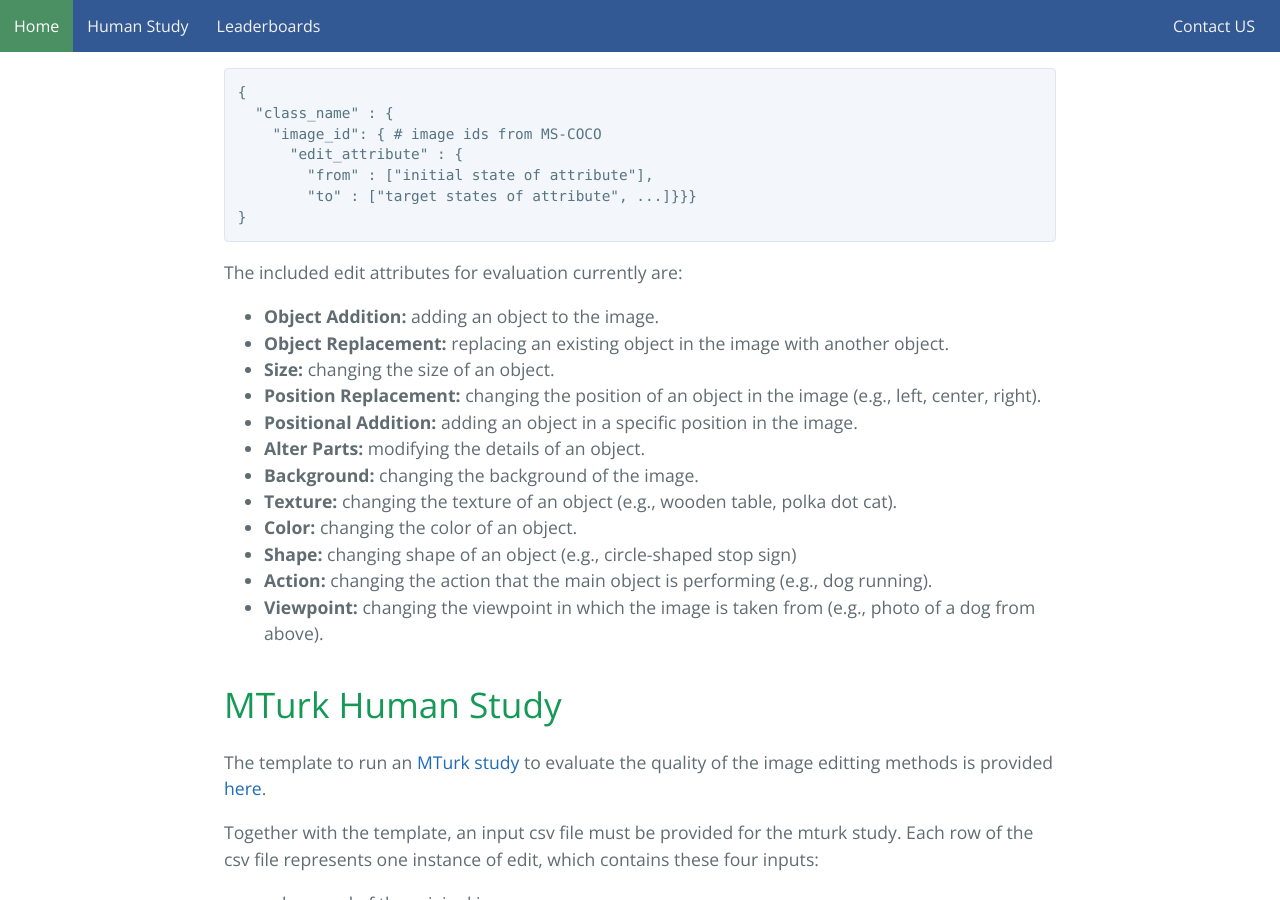
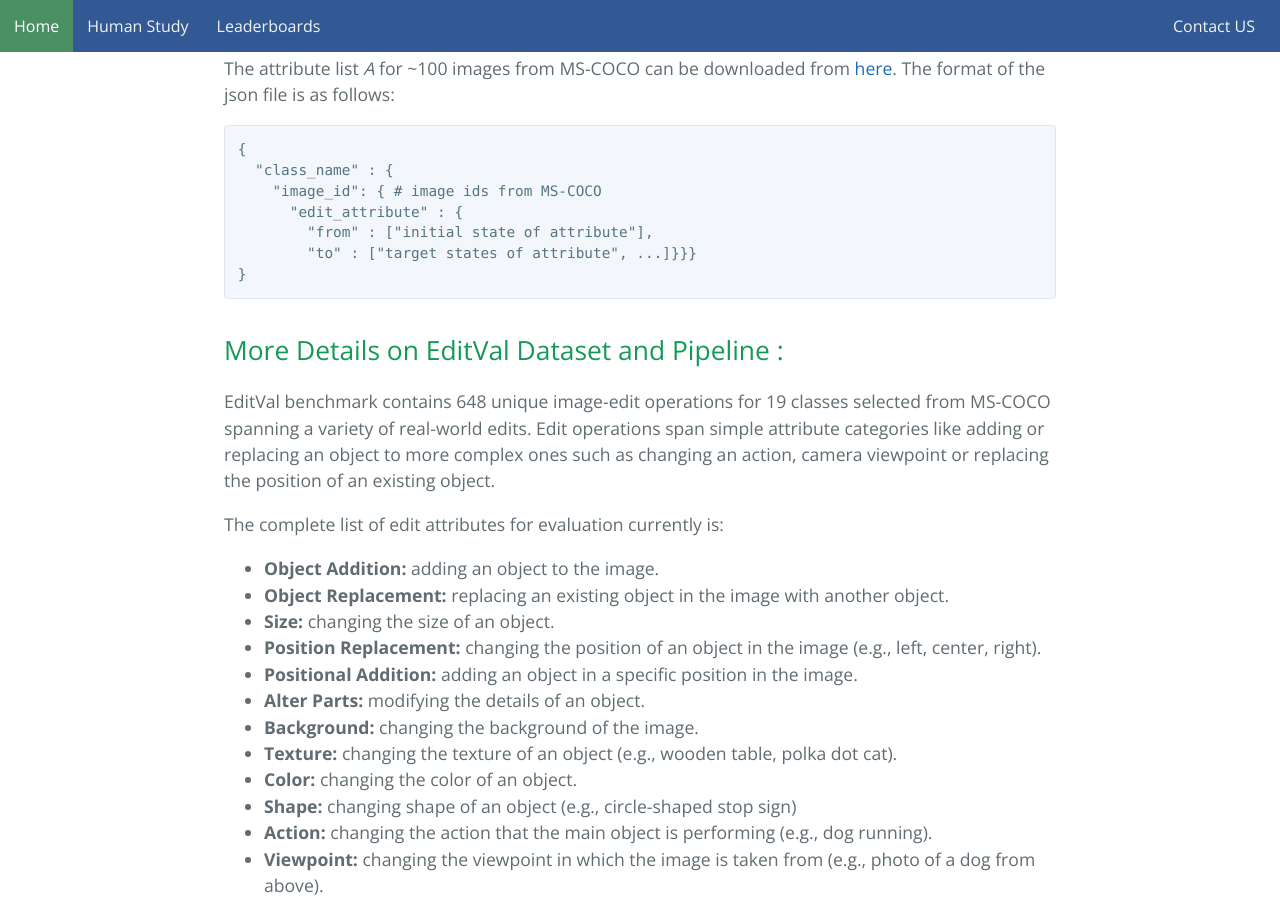
Before and after one commit to mehrdadsaberi/_editval, a Jekyll site: the page built from index.md, in a window 1280 px wide and 900 px high, scrolled down 1223 px. Built offline with Jekyll 4.4.1, drawn with Linux system fonts in a browser that asks for light colours; nearby versions of some CDN libraries.

Commit message:
Update index.md

````diff
--- a/index.md
+++ b/index.md
@@ -38,8 +38,10 @@ The attribute list _A_ for ~100 images from MS-COCO can be downloaded from [here
 }
 ```
 
+## More Details on EditVal Dataset and Pipeline :
+EditVal benchmark contains 648 unique image-edit operations for 19 classes selected from MS-COCO spanning a variety of real-world edits. Edit operations span simple attribute categories like adding or replacing an object to more complex ones such as changing an action, camera viewpoint or replacing the position of an existing object.
 
-The included edit attributes for evaluation currently are:
+The complete list of edit attributes for evaluation currently is:
 
 
 *   **Object Addition:** adding an object to the image.
````
Also changed, not shown: other parts of index.md (+1 -1 lines).
